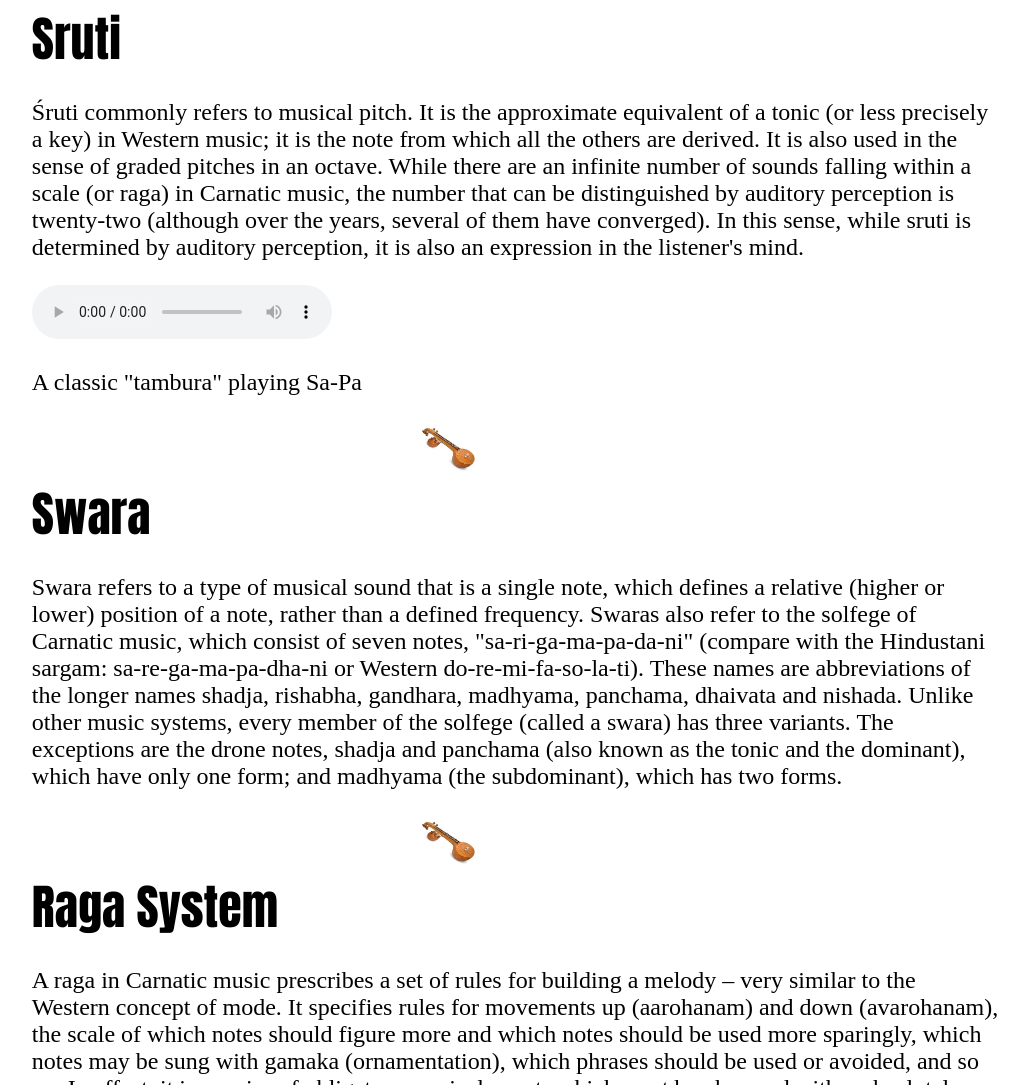
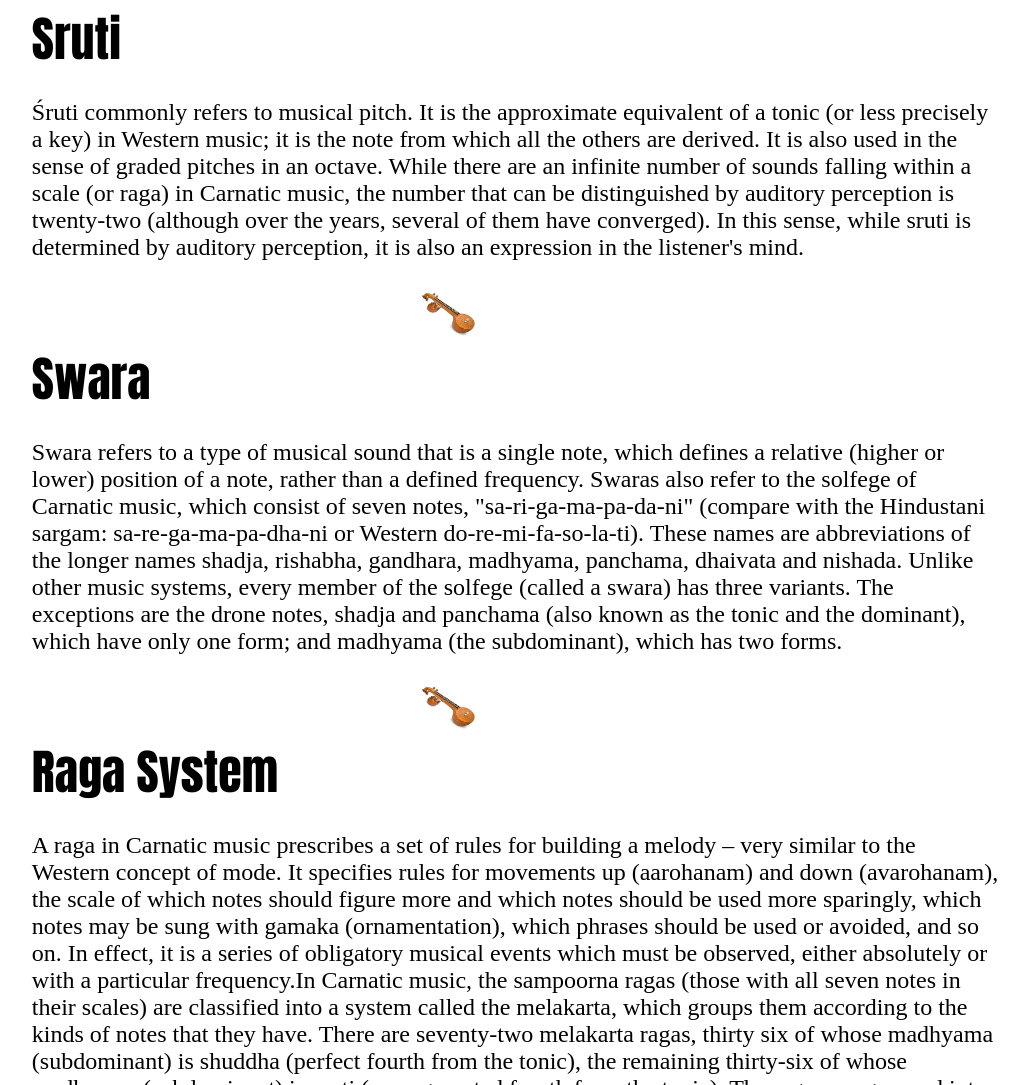
Before and after one commit to AnuradhaSivasubramanian/Technical-Documentation, a plain HTML site: page index.html in a window 1280 px wide. Shown: the part 836-1921 px from the top of the page, without its empty margins (210-1238 px from the left). Drawn offline with Linux system fonts and the light colour scheme; a web font is replaced by a local one.

Commit message:
without music

```diff
--- a/index.html
+++ b/index.html
@@ -69,8 +69,11 @@
           In this sense, while sruti is determined by auditory perception, it is
           also an expression in the listener's mind.
         </p>
-        <audio controls src="./tanpura.mp3"></audio>
-        <p>A classic "tambura" playing Sa-Pa</p>
+        <!-- <audio
+          controls
+          src="https://www.ocf.berkeley.edu/~mrahaim/tanpura%20-%20a%20-%20sp.mp3"
+        ></audio>
+        <p>A classic "tambura" playing Sa-Pa</p> -->
 
         <img class="veena" src="./Veena.jpg" alt="veena" />
       </section>
```
